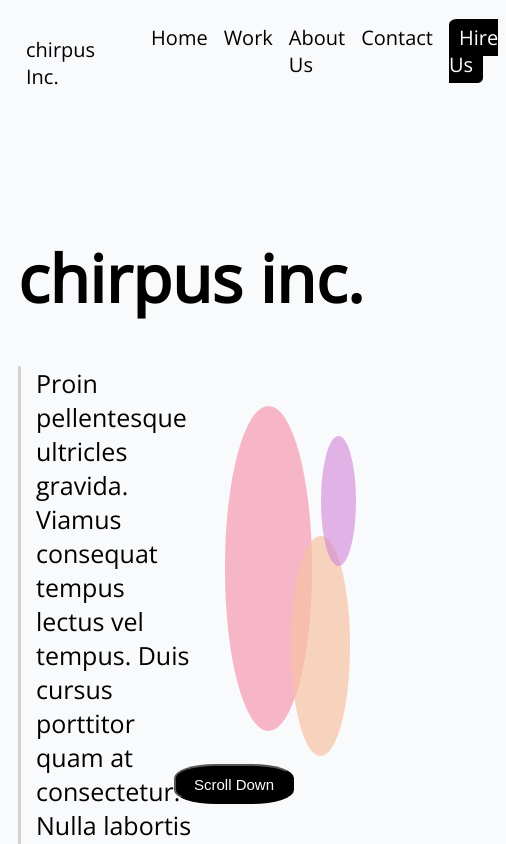
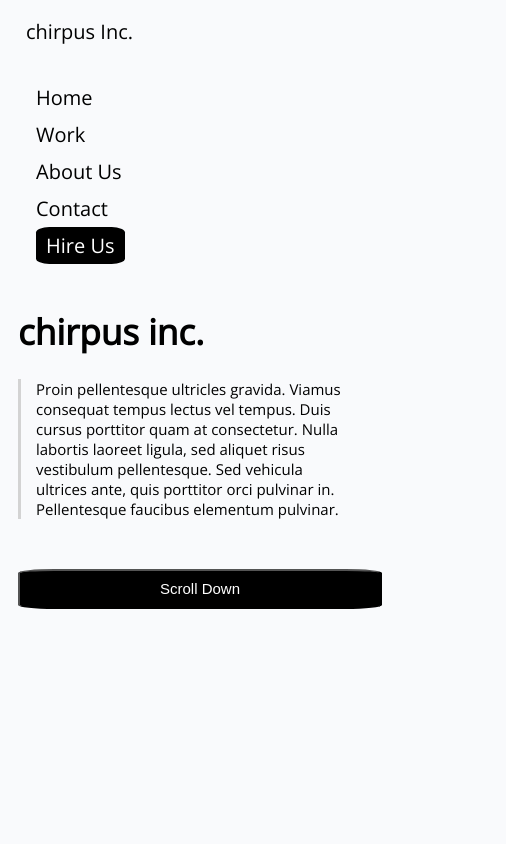
Before and after one commit to Michch333/Lab01GCMTC, a plain HTML site: page index.html in a window 390 px wide. Shown: the top 844 px of the page, 506 px wide, since content can reach past the window. Drawn offline with nearby package versions, Linux system fonts and the light colour scheme.

Commit message:
Added new style sheet for mobile and modified HTML to use this style sheet

```diff
--- a/index.html
+++ b/index.html
@@ -6,6 +6,7 @@
     <title>HTML/CSS LAB PART 1</title>
     <meta name="viewport" content="width=device-width, initial-scale=1">
     <link rel="stylesheet" type="text/css" media="screen" href="index.css">
+    <link rel="stylesheet" type="text/css" media="screen" href="mobile.css">
 </head>
 <body class="body">
     <div id="navbar">
--- /dev/null
+++ b/mobile.css
@@ -0,0 +1,63 @@
+@media only screen and (max-width: 600px) {
+    body {
+        height: 100%;
+    }
+
+    #navbar {
+        display: flex;
+        flex-direction: column;
+        margin-bottom: 0;
+        align-items: unset;
+    }
+    li {
+        margin-top: 10px;
+    }
+
+    #hireus {
+        width: 200px;
+        margin: 0 auto;
+    }
+
+
+    ul.otherstuff {
+        display: block;
+        float: left;
+        justify-content: space-around;
+        padding: 10px;
+    }
+    #container {
+        display: none;
+    }
+    #chirpus {
+        font-size: 35px;
+    }
+    .textbox {
+        font-size: 15px;
+    }
+    .footer {
+        display: block;
+    }
+
+    div.content {
+        display: block;
+        width: 100%;
+    }
+
+    footer {
+        position: relative;
+        margin: 0 auto;
+    }
+
+
+    button#scroll {
+        position: absolute;
+        border-radius: 10%;
+        bottom: 0%;
+        left: 0%;
+        margin-top: 10px;
+        width: 100%;
+        height: 40px;
+    }
+
+
+}
```
